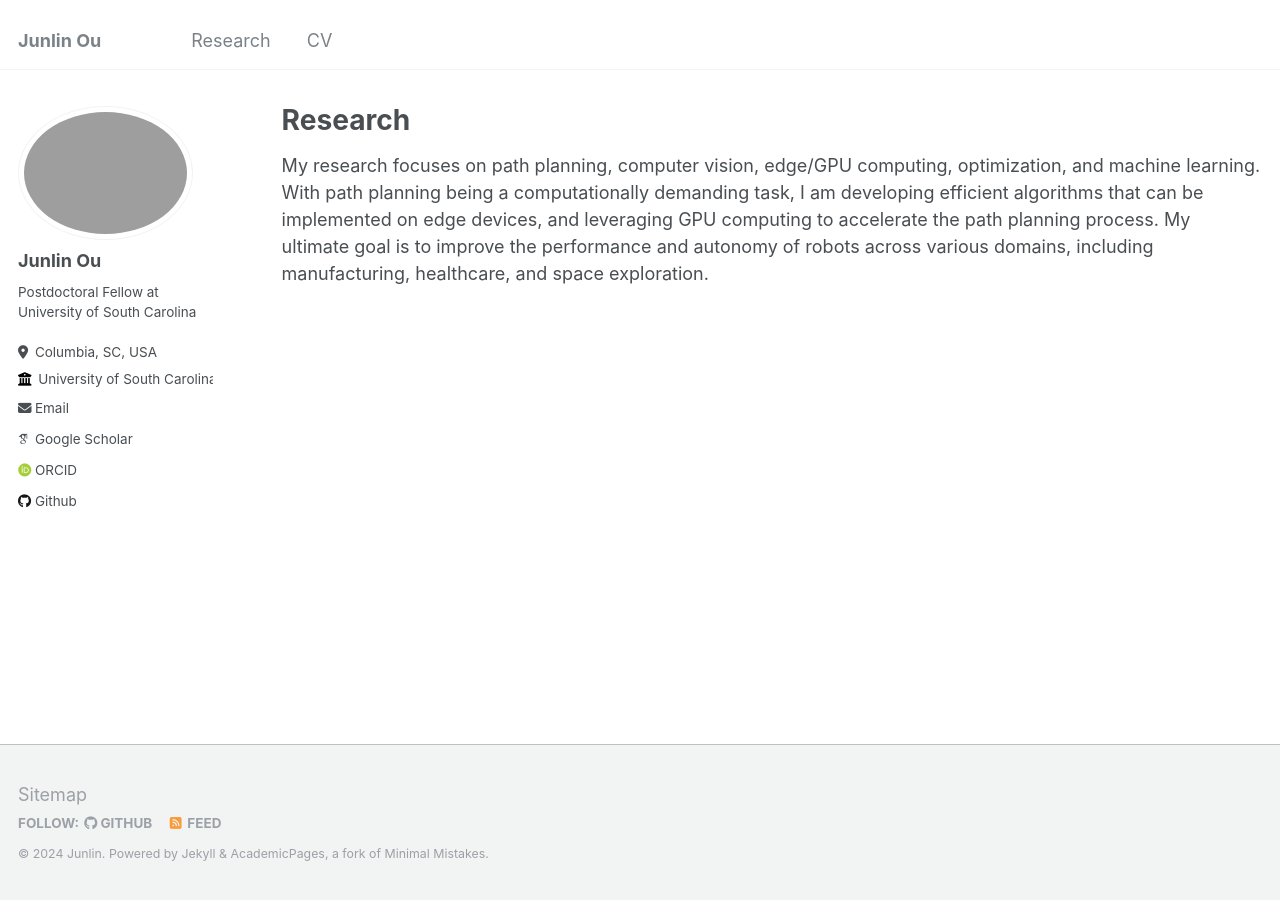
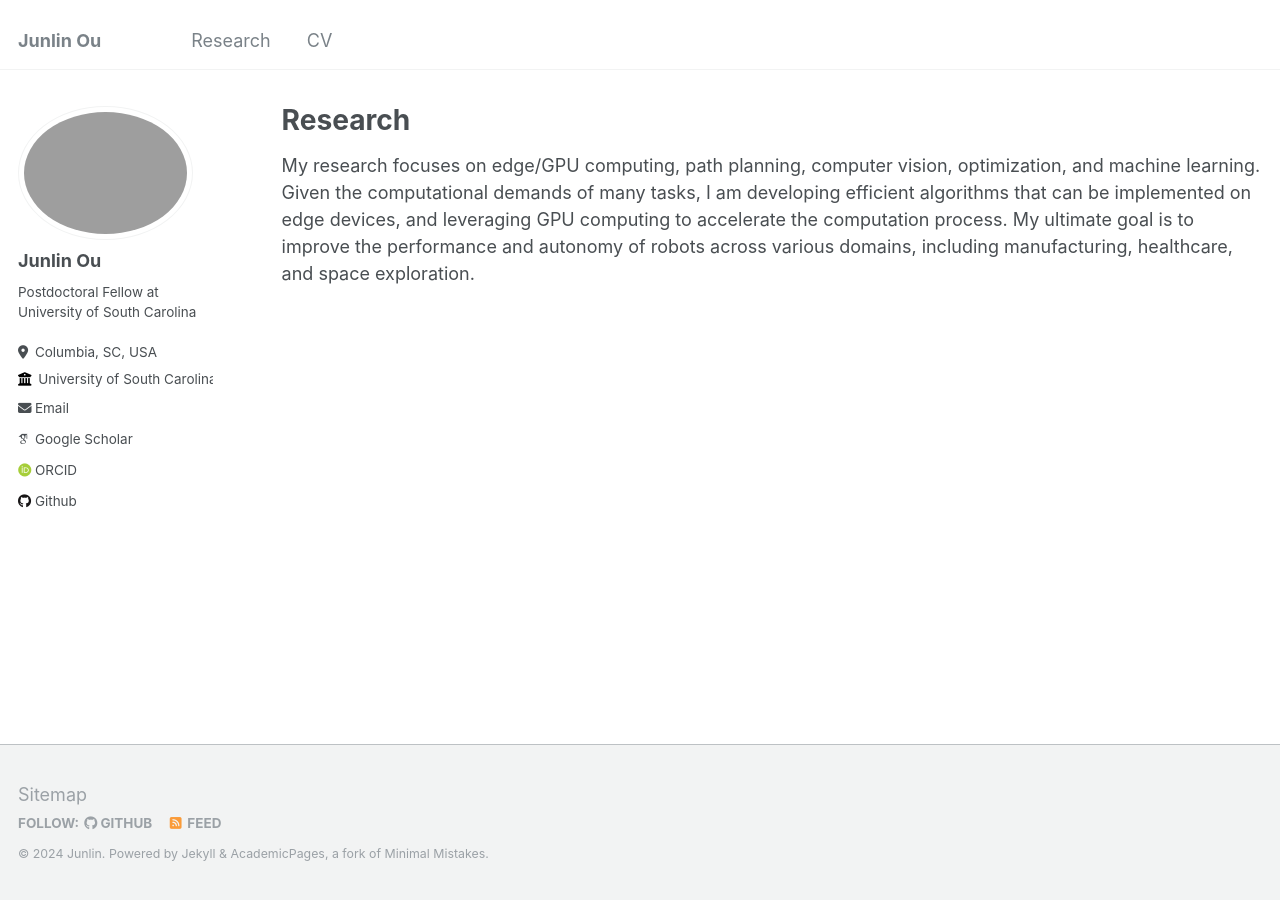
Before and after one commit to Junlin-Ou/Junlin-Ou.github.io, a Jekyll site: the page built from _pages/research.md, in a window 1280 px wide. Built offline with Jekyll 4.4.1, drawn with Linux system fonts in a browser that asks for light colours; some web fonts are replaced.

Commit message:
Update research.md

```diff
--- a/_pages/research.md
+++ b/_pages/research.md
@@ -5,4 +5,4 @@ permalink: /research/
 author_profile: true
 ---
 {% include base_path %}
-My research focuses on path planning, computer vision, edge/GPU computing, optimization, and machine learning. With path planning being a computationally demanding task, I am developing efficient algorithms that can be implemented on edge devices, and leveraging GPU computing to accelerate the path planning process. My ultimate goal is to improve the performance and autonomy of robots across various domains, including manufacturing, healthcare, and space exploration.
+My research focuses on edge/GPU computing, path planning, computer vision, optimization, and machine learning. Given the computational demands of many tasks, I am developing efficient algorithms that can be implemented on edge devices, and leveraging GPU computing to accelerate the computation process. My ultimate goal is to improve the performance and autonomy of robots across various domains, including manufacturing, healthcare, and space exploration.
```
